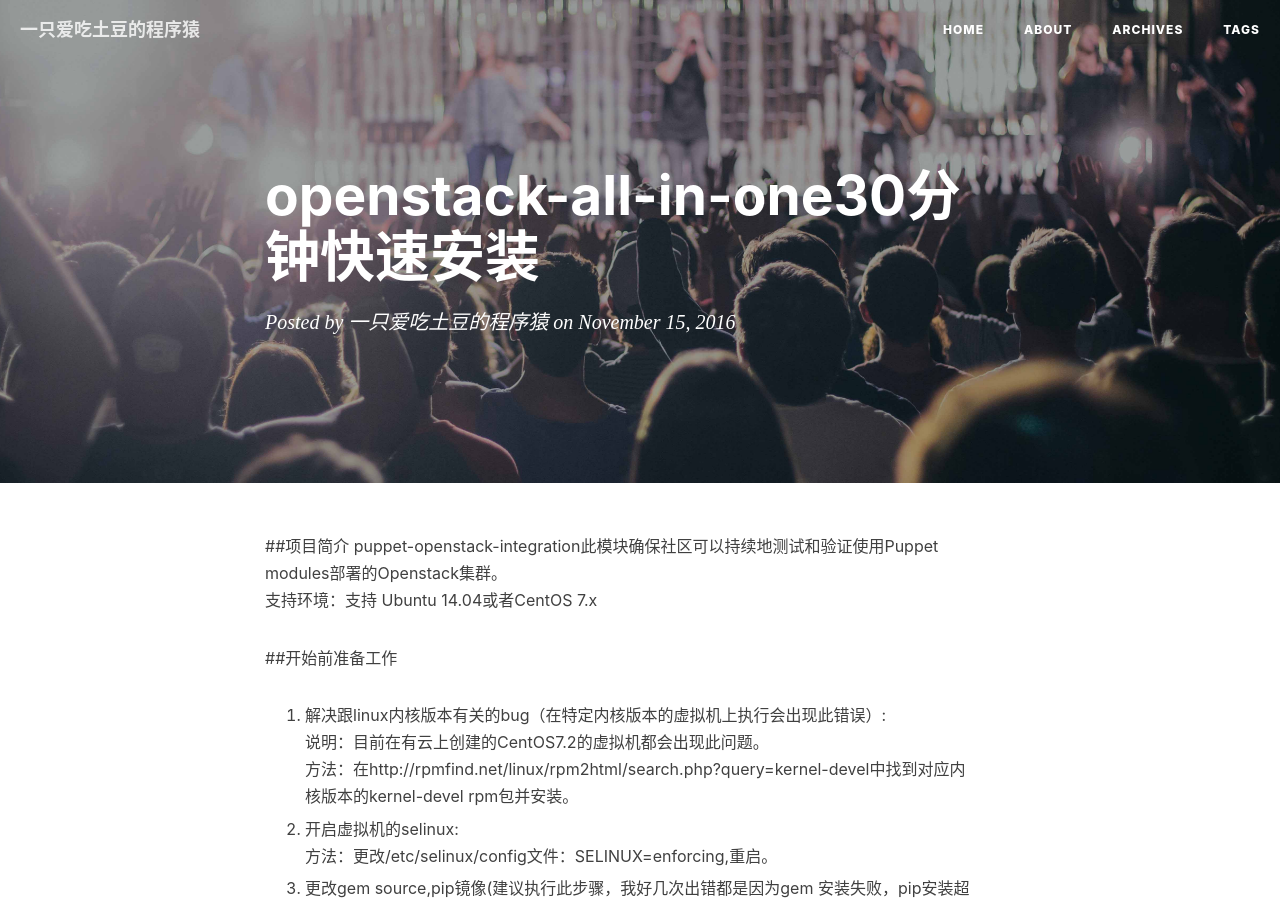
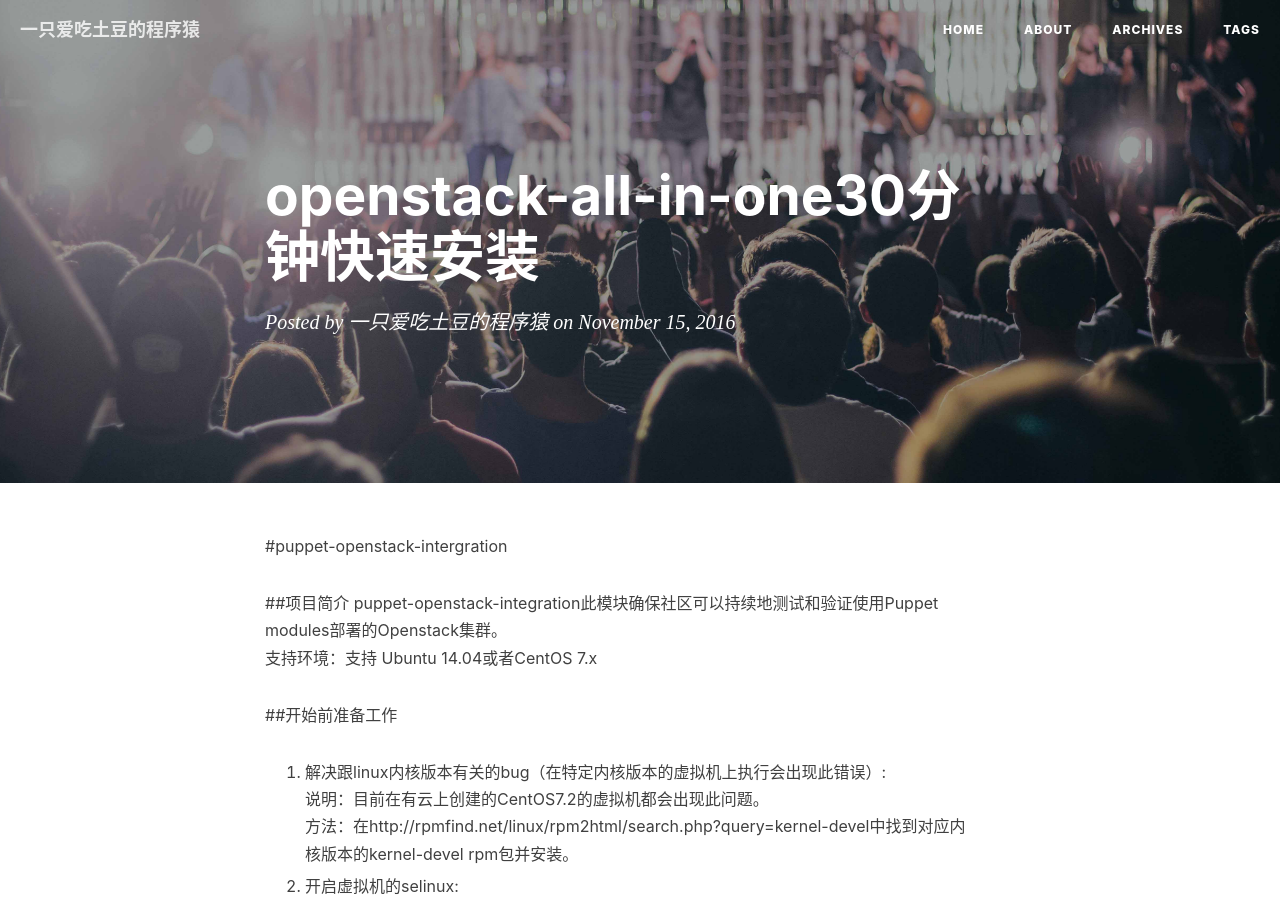
Before and after one commit to eatpotato/eatpotato.github.io, a Jekyll site: the page built from _posts/2016-11-15-openstack-all-in-one.md, in a window 1280 px wide and 900 px high. Built offline with Jekyll 4.4.1, drawn with Linux system fonts in a browser that asks for light colours; nearby versions of some CDN libraries; comment, search, counter and statistics services are not loaded.

Commit message:
update my blog

```diff
--- a/_posts/2016-11-15-openstack-all-in-one.md
+++ b/_posts/2016-11-15-openstack-all-in-one.md
@@ -4,6 +4,9 @@ title: openstack-all-in-one30分钟快速安装
 category: 云计算
 comments: true
 ---
+
+
+#puppet-openstack-intergration
 
 ##项目简介
 puppet-openstack-integration此模块确保社区可以持续地测试和验证使用Puppet modules部署的Openstack集群。
```
